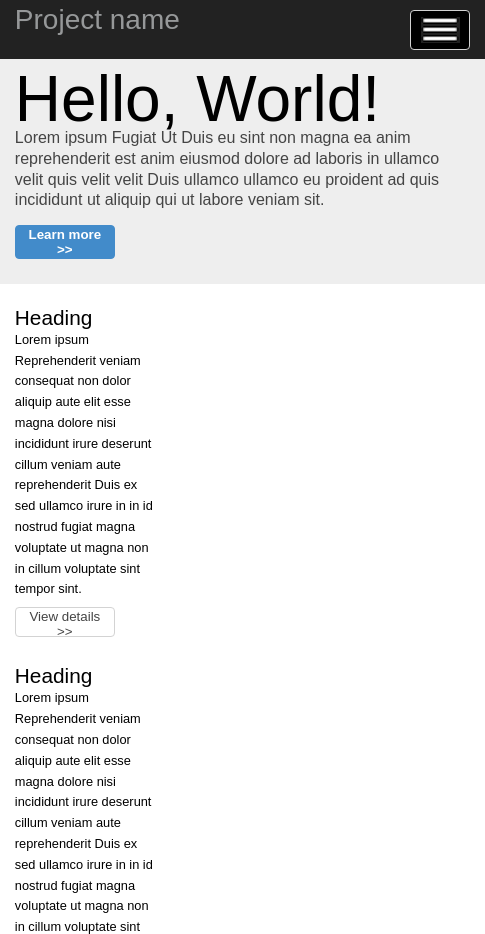
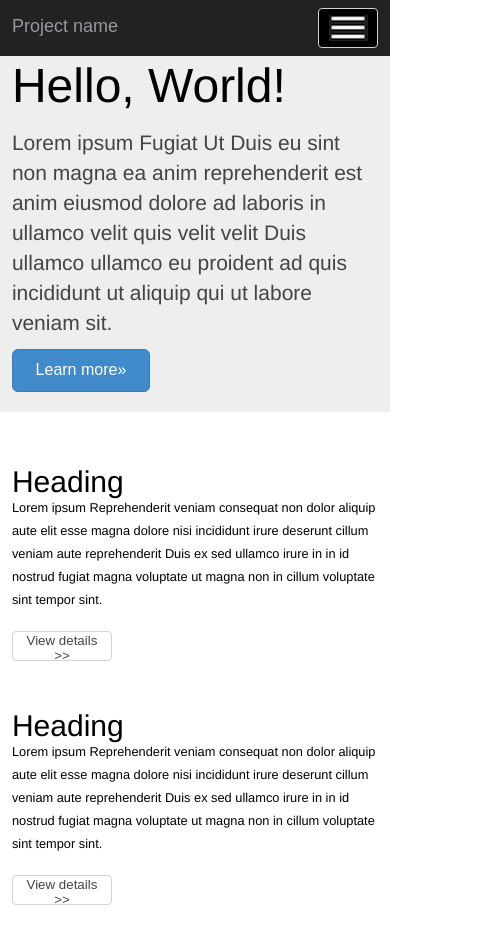
Before and after one commit to vladimirnem/ResponsivePractice2, a plain HTML site: page index.html in a window 390 px wide. Shown: the top 934 px of the page, 485 px wide, since content can reach past the window. Drawn offline with Linux system fonts and the light colour scheme.

Commit message:
Responsive

```diff
--- a/adapt.css
+++ b/adapt.css
@@ -1,22 +1,47 @@
-@media screen and (max-width: 485px) {
-	.wrapper {
-		width: 485px;
-	}
+@media screen and (max-width: 680px) {
   #emailinput {
     display:none;
   }
   #btn-san {
     display: block;
   }
+  #block-gray  h1 {
+    font-size: 48px;
+  }
+  #block-info {
+    width: 100%;
+  }
+}
+@media screen and (max-width: 425px) {
+  .wrapper {
+  }
+  #block-gray {
+
+  }
+  #block-info {
+    width: 376px;
+    margin-top: 40px;
+  }
   #block-info > div:nth-child(2) {
     padding:0;
   }
   .block {
-		float: none;
+    float: left;
+    clear: both;
+    width: 100%;
+  }
+  #world-section header h1 {
+    font-size: 1.125em;
+
   }
 }
 @media screen and (min-width: 1024px) {
   .wrapper {
+    width: 100%;
     margin: 0 auto;
   }
+  #block-gray {
+    margin-left: auto;
+    margin-right: auto;
   }
+}
--- a/index.html
+++ b/index.html
@@ -24,7 +24,7 @@
 				<div id='block-gray'>
 					<h1>Hello, World!</h1>
 					<p>Lorem ipsum Fugiat Ut Duis eu sint non magna ea anim reprehenderit est anim eiusmod dolore ad laboris in ullamco velit quis velit velit Duis ullamco ullamco eu proident ad quis incididunt ut aliquip qui ut labore veniam sit.</p>
-					<button type='button' class='btn-learn'>Learn more >></button>
+					<button type='button' class='btn-learn'>Learn more»</button>
 				</div>
 				<div id='block-info'>
 					<div class='block'>
--- a/main.css
+++ b/main.css
@@ -1,9 +1,11 @@
 body {
-	font-family: sans-serif;
-	line-height: 1.3em;
+	font-family:"Helvetica Neue",Helvetica,Arial,sans-serif;
+	line-height: 1.428em;
 }
 .wrapper {
-	width: 980px;
+}
+#world-section {
+	width: 100%;
 }
 #world-section header {
 	padding: 2% 3.061%;
@@ -22,9 +24,13 @@ body {
 	float: right;
 
 }
+#world-section header {
+}
 #world-section header h1 {
 	font-size: 1.750em;
 	color:#969899;
+	padding-top: 7.5px;
+	padding-bottom: 7.5px;
 	font-family: sans-serif;
 	float: left;
 }
@@ -52,21 +58,26 @@ body {
 	background-color: #eeeeee;
 }
 #block-gray h1 {
-	padding:1.02% 0;
-	font-size: 4em;
+	font-size: 63px;
 }
 #block-gray p {
 	padding: 3.02% 0;
 	color: #444444;
+	font-size: 1.313em;
+	font-weight: 200;
+	line-height: 1.428em;
+	margin-top: 5%;
 }
 .btn-learn {
-	width: 100px;
-	height: 34px;
+	width: 138px;
+	height: 43px;
 	background-color: #428BCA;
 	color: white;
 	font-weight: bolder;
-	border: 1px solid #428BCA;
-	border-radius: 4px;
+	border: 1px solid #307DBF;
+	border-radius: 6px;
+	font-size: 1em;
+	font-weight: 300;
 }
 #block-info {
 	padding:0 3.061%;
@@ -81,7 +92,8 @@ body {
 	margin: 5.102% 0;
 }
 .block h2 {
-	font-size: 1.3em;
+	font-size: 1.875em;
+	font-weight: 500;
 }
 .block p {
 	font-size: 0.8em;
```
Lines whose indentation alone changed are shown as unchanged.
